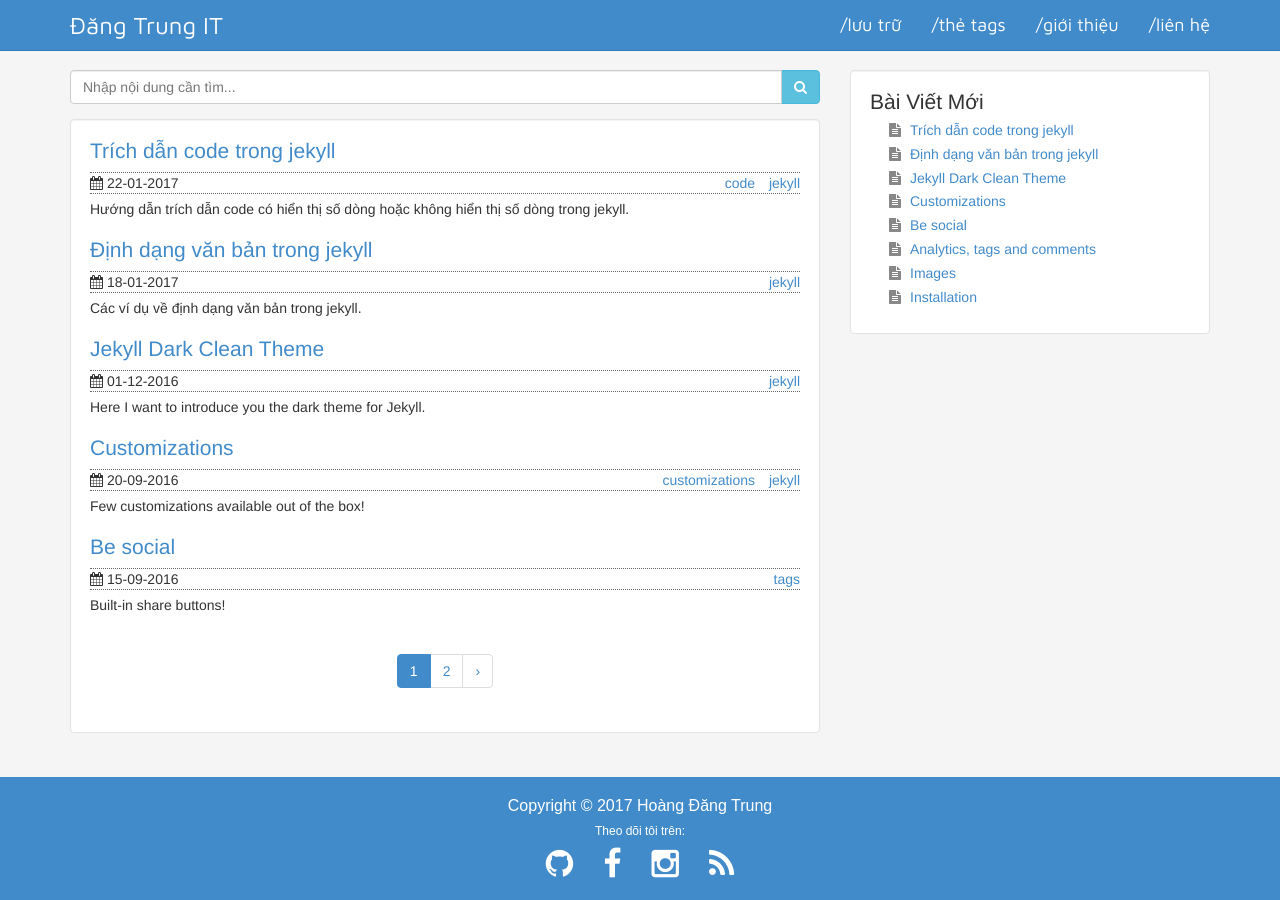
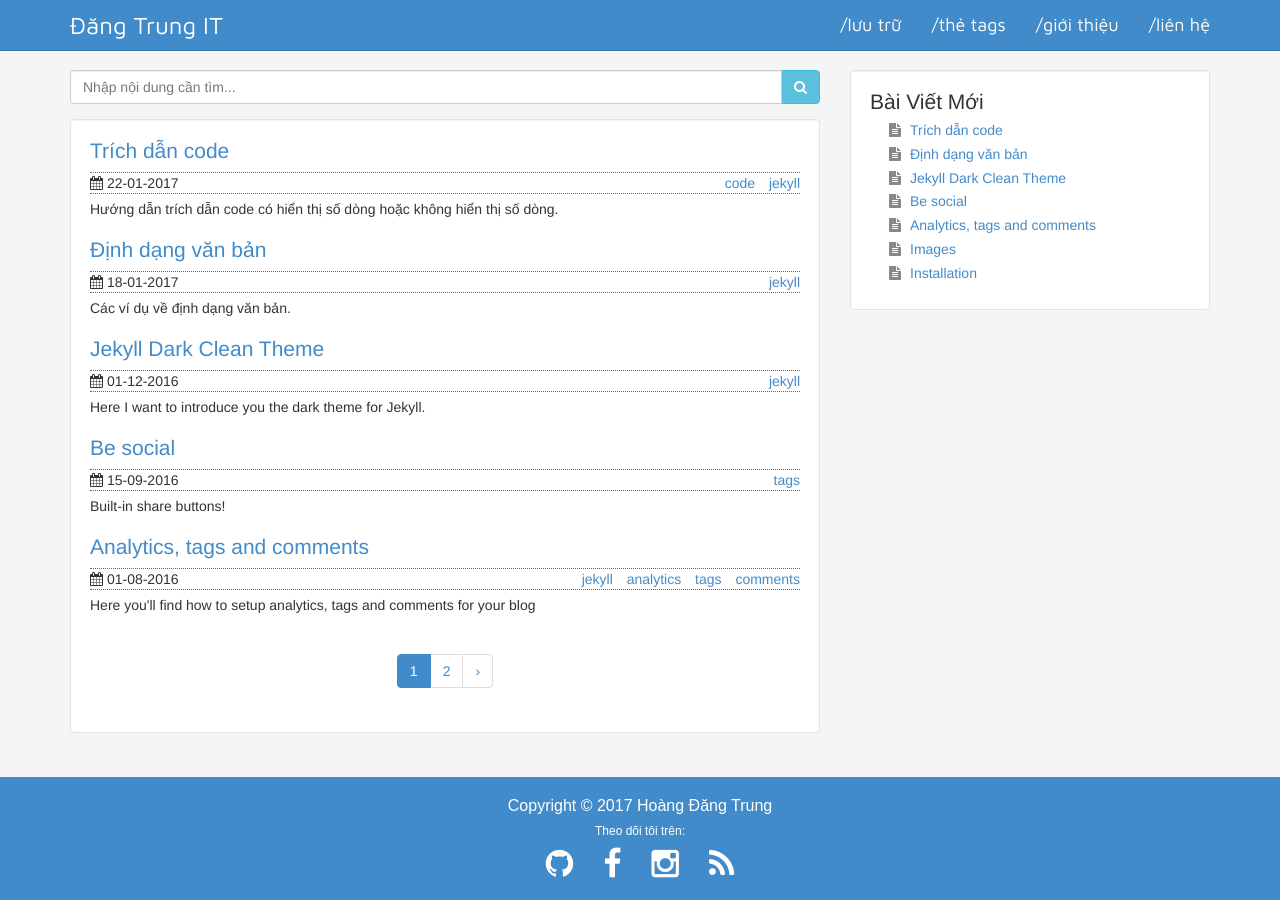
Before and after one commit to hoangdangtrungvn/hoangdangtrungvn.github.io, a Jekyll site: the page built from index.html, in a window 1280 px wide. Built offline with Jekyll 4.4.1, drawn with Linux system fonts in a browser that asks for light colours; the list of posts is cut into pages by our own code.

Commit message:
update post

```diff
--- a/_posts/2016-09-20-customizations.md
+++ /dev/null
@@ -1,63 +0,0 @@
----
-layout: post
-title: "Customizations"
-date: 2016-09-20 16:25:06
-description: Few customizations available out of the box!
-share: true
-tags:
- - customizations
- - jekyll
----
-
-# Accent color
-
-Accent color is color for some important elements, such as links, buttons, icons. Currently accent color is <span class="label" style="background-color:#3CA2A2; color:#444444">#3CA2A2</span>. This theme has some more predefined colors available in **theme.scss**:
-
->theme.scss
-{:.filename}
-{% highlight sass %}
- // Several accent colors, choose one or create your own!
- $accent-color: #3CA2A2;    // original =)
- //$accent-color: #C38FD6;  // velvet
- //$accent-color: #8FD6B3;  // greenish
- //$accent-color: #35B4DE;  // bluish
- //$accent-color: #D2E354;  // yellowish
- // $accent-color: #52B54B;  // green
-
-{% endhighlight %}
-
-You can use one of them (just hover over the label to see accent color in action) or define your own!
-
-<span class="label" style="background-color:#C38FD6; color:#444444">#C38FD6</span>, <span class="label" style="background-color:#8FD6B3; color:#444444">#8FD6B3</span>, <span class="label" style="background-color:#35B4DE; color:#444444">#35B4DE</span>, <span class="label" style="background-color:#D2E354; color:#444444">#D2E354</span>, <span class="label" style="background-color:#52B54B; color:#444444">#52B54B</span>.
-
-<script>
-  $('.label').hover(function(){
-    var color = $(this).text();
-    [].forEach.call($('a'), function(item) {
-      item.style.color = color
-    })
-  })
-</script>
-
-<style>
-  .label{
-    cursor: default;
-    border-radius: 5px;
-    padding: 5px 8px;
-  }
-</style>
-
-# Other colors
-
-As Jekyll comes with support of SASS I put colors in variables. Here are the ones which could be easily changed:
-
->theme.scss
-{:.filename}
-{% highlight scss %}
-$font-color: #dddddd;
-$background-color: #292929;
-$post-panel-color: #444;
-$footer-background-color: #292c2f;
-$note-color: #87CEFA;
-$warning-color: #ffff00;
-{% endhighlight%}
--- a/_posts/2017-01-18-dinh-dang-van-ban-trong-jekyll.md
+++ b/_posts/2017-01-18-dinh-dang-van-ban.md
@@ -1,19 +1,18 @@
 ---
 layout: post
-title: Định dạng văn bản trong jekyll
+title: Định dạng văn bản
 date: 2017-01-18 21:41:00
 tags: jekyll
-description: Các ví dụ về định dạng văn bản trong jekyll.
+description: Các ví dụ về định dạng văn bản.
 ---
 
-# Các ví dụ định dạng văn bản trong jekyll
+# Các ví dụ định dạng văn bản
 
 Một số ví dụ định dạng văn bản đối với các đối tượng văn bản thông thường.
 
 # Các tiêu đề
 
-Trong html để định dạng tiêu đề ta dùng các thẻ `<h1>` đến `<h6>`. Trong jekyll ta sử dụng ký tự # trước nội dung tiêu đề.
-Sử dụng một ký tự # tương ứng với thẻ `<h1>`, hai ký tự # tương ứng với thẻ `<h2>`. Tương tự với các thẻ `<h3>` đến `<h6>`. Tối đa là sáu ký tự #.
+Trong html để định dạng tiêu đề ta dùng các thẻ `<h1>` đến `<h6>`. Trong Jekyll Light Theme ta sử dụng ký tự # trước nội dung tiêu đề. Sử dụng một ký tự # tương ứng với thẻ `<h1>`, hai ký tự # tương ứng với thẻ `<h2>`. Tương tự với các thẻ `<h3>` đến `<h6>`. Tối đa là sáu ký tự #.
 
 # Tiêu đề 1
 
--- a/_posts/2017-01-22-trich-dan-code-trong-jekyll.md
+++ b/_posts/2017-01-22-trich-dan-code.md
@@ -1,9 +1,9 @@
 ---
 layout: post
-title: Trích dẫn code trong jekyll
+title: Trích dẫn code
 date: 2017-01-22 20:45:00
 tags: [code, jekyll]
-description: Hướng dẫn trích dẫn code có hiển thị số dòng hoặc không hiển thị số dòng trong jekyll.
+description: Hướng dẫn trích dẫn code có hiển thị số dòng hoặc không hiển thị số dòng.
 ---
 
 # Hướng dẫn trích dẫn code
```
